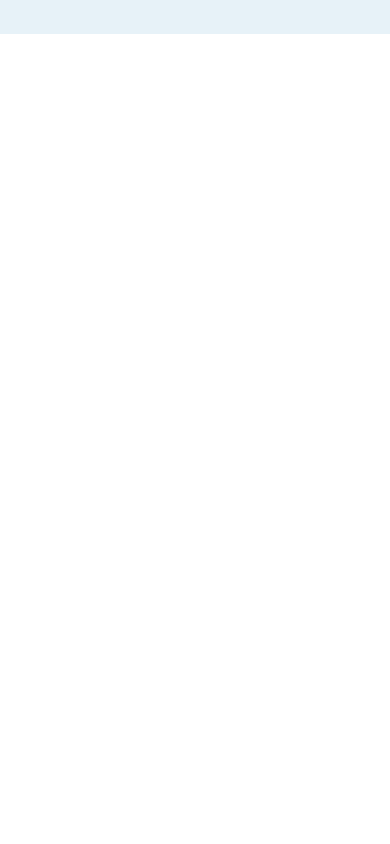
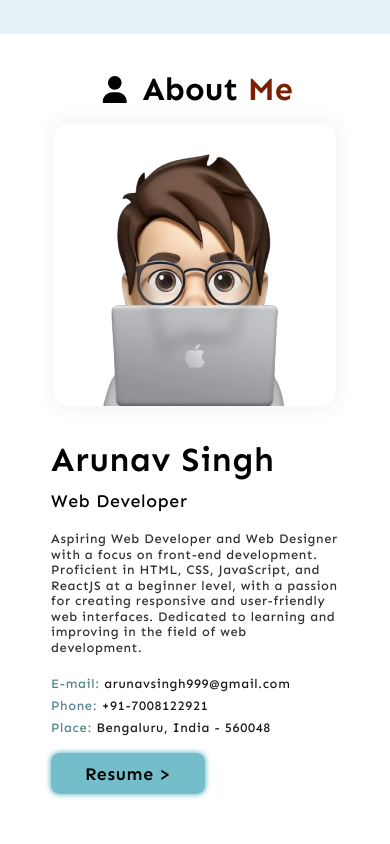
Before and after one commit to arunav999/My-Portfolio, a React (Vite) app: page / in a window 390 px wide. Shown: the part 820-1664 px from the top of the page. Before the commit the page ends 854 px from the top, so only its background shows below. Built offline with nearby package versions, Linux system fonts and the light colour scheme.

Commit message:
r-d cmplt for about-me for 64rem

```diff
--- a/src/responsive.css
+++ b/src/responsive.css
@@ -9,6 +9,7 @@
     font-size: 50.5%;
   }
 }
+
 /* **--**--**--**--**--**--**--** */
 
 /* ************************* */
@@ -18,25 +19,31 @@
 */
 /* **--**--**--**--**--**--**--** */
 @media (max-width: 64rem) {
-  .sec-container,
+
+  /* .sec-container, */
   /* .header, */
   /* .hero-section, */
-  .aboutMeSection,
-  .skillsSection,
+  /* .aboutMeSection, */
+  /* .skillsSection, */
   .eduSection,
   .proSection,
   .contactSection,
   .footer {
     display: none;
   }
+
+  .sec-container {
+    width: 100%;
+  }
+
   /* ************************* */
   /* HEADER-SECTION */
   /* ************************* */
-  .main-nav-list{
+  .main-nav-list {
     gap: 1.4rem;
   }
 
-  #navArea.is-sticky .main-nav-list{
+  #navArea.is-sticky .main-nav-list {
     gap: 0.8rem;
   }
 
@@ -51,7 +58,40 @@
     height: 35.4rem;
     width: 35.4rem;
   }
+
+  /* ************************* */
+  /* ABOUT_ME-SECTION */
+  /* ************************* */
+  .aboutMeSection{
+    height: 65vh;
+  }
+
+  .row{
+    padding: 0 5%;
+  }
+
+  .memoji-img{
+    padding: 0;
+  }
+
+  .memoji-working{
+    height: 34rem;
+    width: 34rem;
+  }
+
+  .heading-tertiary{
+    font-size: 3.2rem;
+  }
+
+  .content span {
+    font-size: 1.6rem;
+  }
+
+  .res-btn{
+    bottom: -2.6rem;
+  }
 }
+
 /* **--**--**--**--**--**--**--** */
 
 /* ************************* */
@@ -320,6 +360,7 @@
     font-size: 1.4rem;
   }
 }
+
 /* **--**--**--**--**--**--**--** */
 
 /* ************************* */
@@ -481,4 +522,5 @@
     width: 100%;
   }
 }
+
 /* **--**--**--**--**--**--**--** */
```
